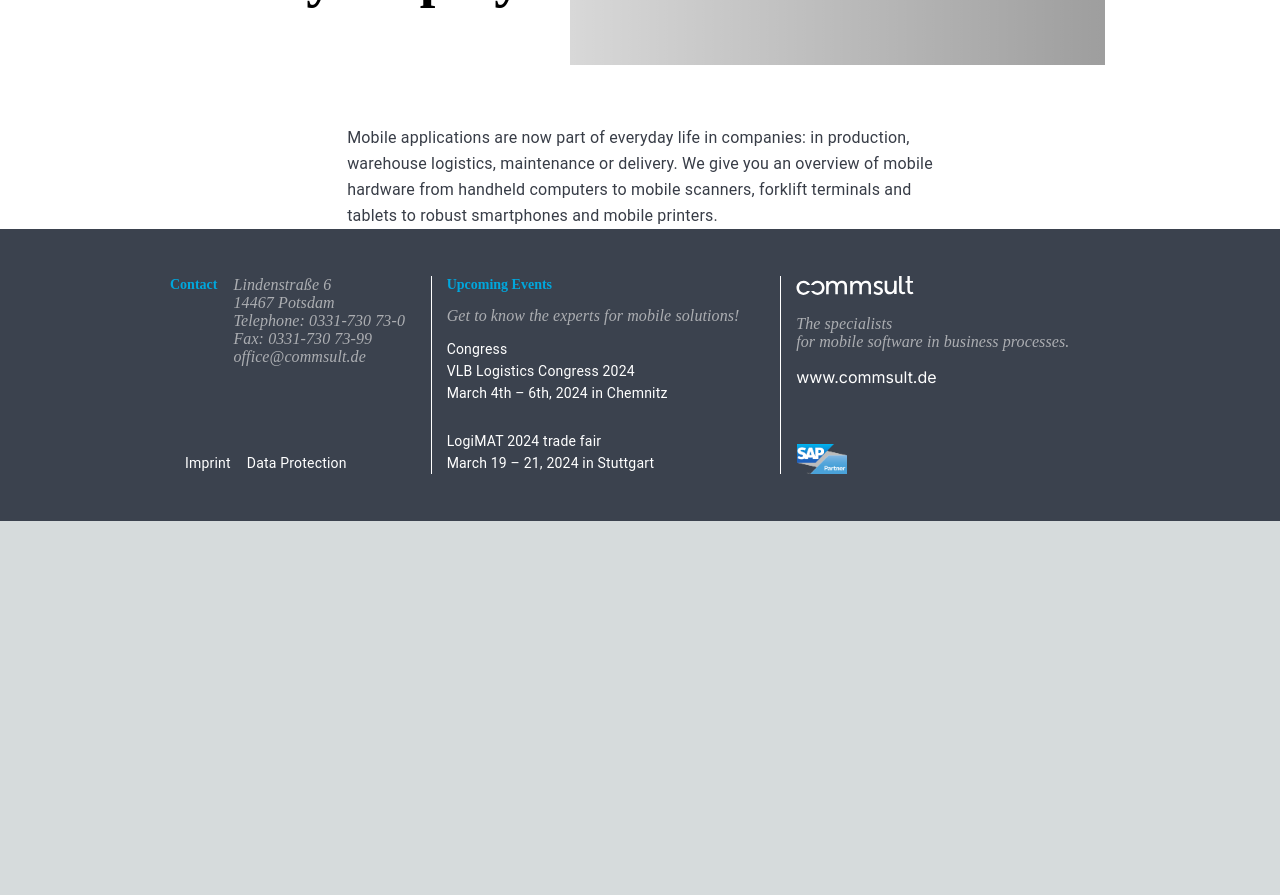
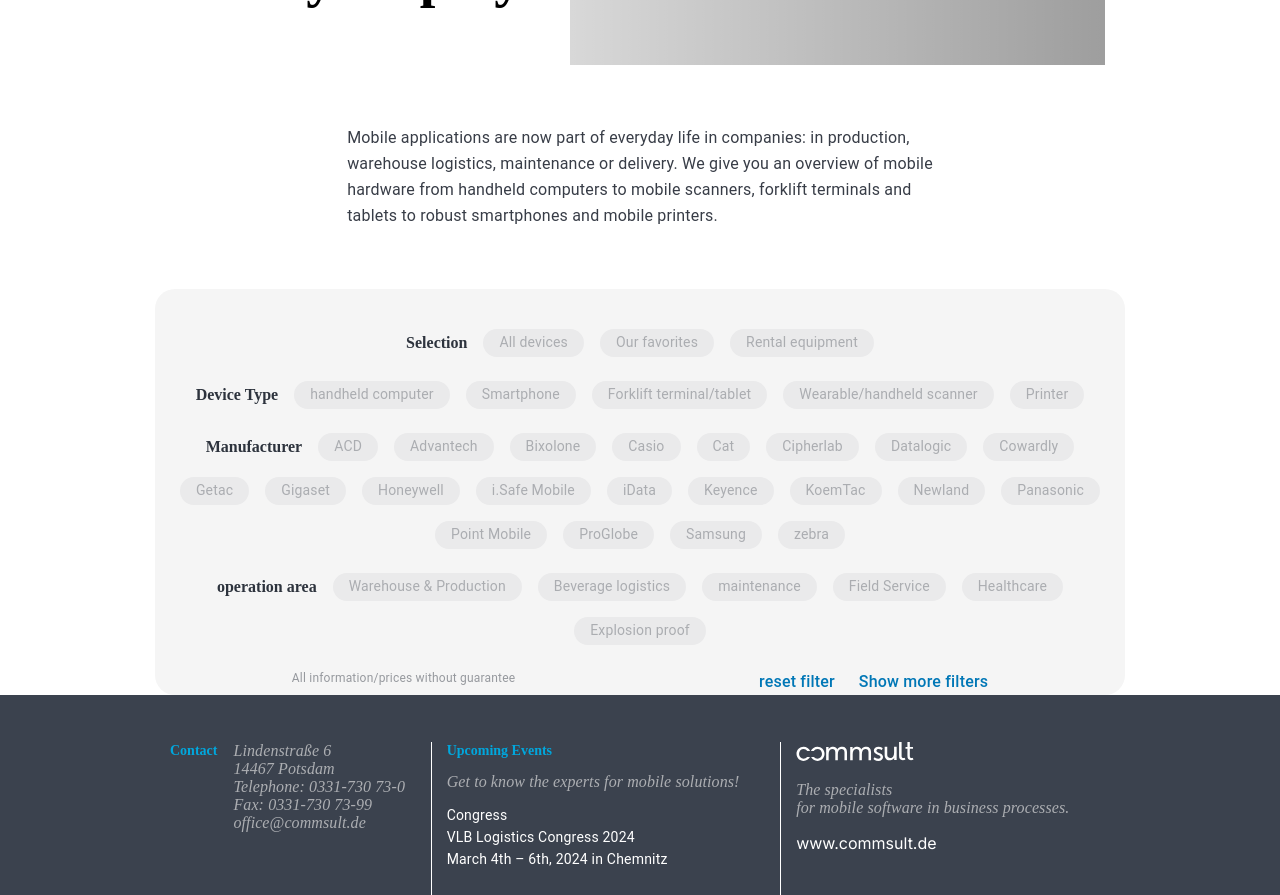
Before and after one commit to mario-alxndr/ontego-duplicate, a Next.js app: page / in a window 1280 px wide. Shown: the part 440-1335 px from the top of the page. Before the commit the page ends 961 px from the top, so only its background shows below. Built offline with nearby package versions, Linux system fonts and the light colour scheme; grey boxes are pictures that could not be loaded.

Commit message:
feat: add chip

```diff
--- a/app/page.tsx
+++ b/app/page.tsx
@@ -1,9 +1,7 @@
-// Node Modules
-import Head from 'next/head'
-
 // Component
+import { NavBar } from '@/components/Navbar/index';
+import { Body } from '@/components/Body';
 import { Footer } from '@/components/Footer';
-import { NavBar } from '@/components/Navbar/index';
 
 // Styles
 import styles from './page.module.css';
@@ -26,7 +24,9 @@
         Mobile applications are now part of everyday life in companies: in production,<br/>
         warehouse logistics, maintenance or delivery. We give you an overview of mobile<br/>
         hardware from handheld computers to mobile scanners, forklift terminals and <br/>
-        tablets to robust smartphones and mobile printers.</p>
+        tablets to robust smartphones and mobile printers.
+      </p>
+      <Body />
       <Footer />
     </main>
   );
--- /dev/null
+++ b/components/Body/index.module.css
@@ -0,0 +1,4 @@
+.body_container {
+  padding-top: 160px;
+  margin-top: -100px;
+}
--- /dev/null
+++ b/components/Body/index.tsx
@@ -0,0 +1,16 @@
+// Node Modules
+import * as React from 'react';
+
+// Components
+import { Filter } from '../Filter';
+import { ListItem } from '../ListItem';
+
+// Styles
+import styles from './index.module.css';
+
+export const Body = () => (
+  <div className={styles.body_container}>
+    <Filter />
+    <ListItem />
+  </div>
+);
--- /dev/null
+++ b/components/Chip/index.module.css
@@ -0,0 +1,15 @@
+.chip_container {
+  line-height: 20px;
+  color: #abadb1;
+  font-family: Roboto;
+  font-size: 14px;
+  letter-spacing: 0.16px;
+  background: #EAEAEB;
+  padding: 3px 16px 5px 16px;
+  border-radius: 16px;
+  cursor: pointer;
+}
+
+.filter_bottom {
+  display: flex;
+}
--- /dev/null
+++ b/components/Chip/index.tsx
@@ -0,0 +1,13 @@
+// Node Modules
+import * as React from 'react';
+
+// Styles
+import styles from './index.module.css';
+
+export const Chip = ({ children }: React.PropsWithChildren<any>) => {
+  return (
+    <div className={styles.chip_container}>
+      {children}
+    </div>
+  )
+};
--- /dev/null
+++ b/components/Filter/index.module.css
@@ -0,0 +1,60 @@
+.filter_container {
+  max-width: 970px;
+  margin: 0 auto;
+  background-color: #F5F5F5;
+  border-radius: 20px;
+  padding: 40px 15px 0;
+}
+
+.filter_row {
+  display: block;
+  margin: 0 auto 24px auto;
+  width: fit-content;
+}
+
+.filter_row_content {
+  display: flex;
+  gap: 16px;
+  flex-wrap: wrap;
+  justify-content: center;
+}
+
+.filter_label {
+  color: #2D333D;
+  font-family: Capitolium2;
+  font-size: 16px;
+  font-weight: bold;
+  line-height: 28px;
+}
+
+.filter_bottom {
+  display: flex;
+  justify-content: space-around;
+}
+
+.filter_caption {
+  text-align: left;
+  color: #96999E;
+  font-family: Roboto;
+  font-size: 12px;
+  letter-spacing: 0.2px;
+  line-height: 18px;
+  width: fit-content;
+}
+
+.reset_button,
+.toggle_button {
+  display: inline-block;
+  text-align: right;
+  color: #0077B6;
+  font-family: Roboto;
+  font-size: 16px;
+  font-weight: 500;
+  letter-spacing: 0.18px;
+  line-height: 26px;
+  cursor: pointer;
+}
+
+.toggle_button {
+  margin-left: 24px;
+}
--- /dev/null
+++ b/components/Filter/index.tsx
@@ -0,0 +1,81 @@
+'use client';
+
+// Node Modules
+import * as React from 'react';
+
+// Component
+import { Chip } from '../Chip';
+
+// Styles
+import styles from './index.module.css';
+
+export const Filter = () => {
+  const [isOpen, setIsOpen] = React.useState(false);
+
+  return (
+    <div className={styles.filter_container}>
+      <div className={styles.filter_row}>
+        <div className={styles.filter_row_content}>
+          <p className={styles.filter_label}>Selection</p>
+          <Chip>All devices</Chip>
+          <Chip>Our favorites</Chip>
+          <Chip>Rental equipment</Chip>
+        </div>
+      </div>
+      <div className={styles.filter_row}>
+        <div className={styles.filter_row_content}>
+          <p className={styles.filter_label}>Device Type</p>
+          <Chip>handheld computer</Chip>
+          <Chip>Smartphone</Chip>
+          <Chip>Forklift terminal/tablet</Chip>
+          <Chip>Wearable/handheld scanner</Chip>
+          <Chip>Printer</Chip>
+        </div>
+      </div>
+      <div className={styles.filter_row}>
+        <div className={styles.filter_row_content}>
+          <p className={styles.filter_label}>Manufacturer</p>
+          <Chip>ACD</Chip>
+          <Chip>Advantech</Chip>
+          <Chip>Bixolone</Chip>
+          <Chip>Casio</Chip>
+          <Chip>Cat</Chip>
+          <Chip>Cipherlab</Chip>
+          <Chip>Datalogic</Chip>
+          <Chip>Cowardly</Chip>
+          <Chip>Getac</Chip>
+          <Chip>Gigaset</Chip>
+          <Chip>Honeywell</Chip>
+          <Chip>i.Safe Mobile</Chip>
+          <Chip>iData</Chip>
+          <Chip>Keyence</Chip>
+          <Chip>KoemTac</Chip>
+          <Chip>Newland</Chip>
+          <Chip>Panasonic</Chip>
+          <Chip>Point Mobile</Chip>
+          <Chip>ProGlobe</Chip>
+          <Chip>Samsung</Chip>
+          <Chip>zebra</Chip>
+        </div>
+      </div>
+      <div className={styles.filter_row}>
+        <div className={styles.filter_row_content}>
+          <p className={styles.filter_label}>operation area</p>
+          <Chip>Warehouse & Production</Chip>
+          <Chip>Beverage logistics</Chip>
+          <Chip>maintenance</Chip>
+          <Chip>Field Service</Chip>
+          <Chip>Healthcare</Chip>
+          <Chip>Explosion proof</Chip>
+        </div>
+      </div>
+      <div className={styles.filter_bottom}>
+        <p className={styles.filter_caption}>All information/prices without guarantee</p>
+        <div>
+          <p className={styles.reset_button}>reset filter</p>
+          <p className={styles.toggle_button}>{isOpen ? 'Hide filters' : 'Show more filters'}</p>
+        </div>
+      </div>
+    </div>
+  )
+};
--- /dev/null
+++ b/components/ListItem/index.tsx
@@ -0,0 +1,7 @@
+// Node Modules
+import * as React from 'react';
+
+export const ListItem = () => (
+  <div>
+  </div>
+);
```
